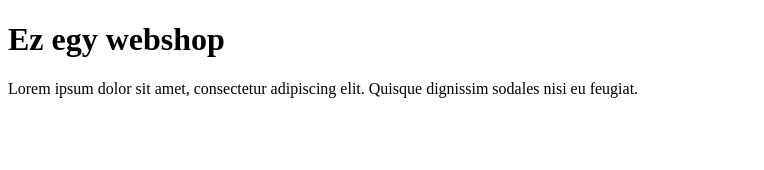
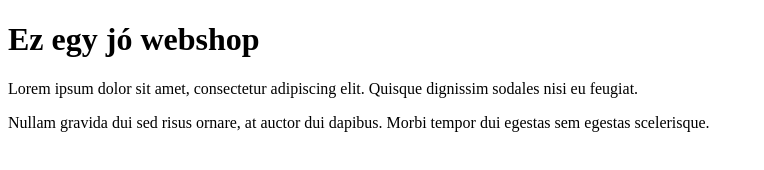
Before and after one commit to fzsigmond02/Bolt, a plain HTML site: page index.html in a window 1280 px wide. Shown: the whole page, without its empty margins (0-764 px from the left). Drawn offline with Linux system fonts and the light colour scheme.

Commit message:
Update index.html
Új sor

```diff
--- a/index.html
+++ b/index.html
@@ -5,8 +5,8 @@
 </head>
 <body>
 
-<h1>Ez egy webshop</h1>
+<h1>Ez egy jó webshop</h1>
 <p>Lorem ipsum dolor sit amet, consectetur adipiscing elit. Quisque dignissim sodales nisi eu feugiat.</p>
-
+<p> Nullam gravida dui sed risus ornare, at auctor dui dapibus. Morbi tempor dui egestas sem egestas scelerisque.</p>
 </body>
 </html>
```
